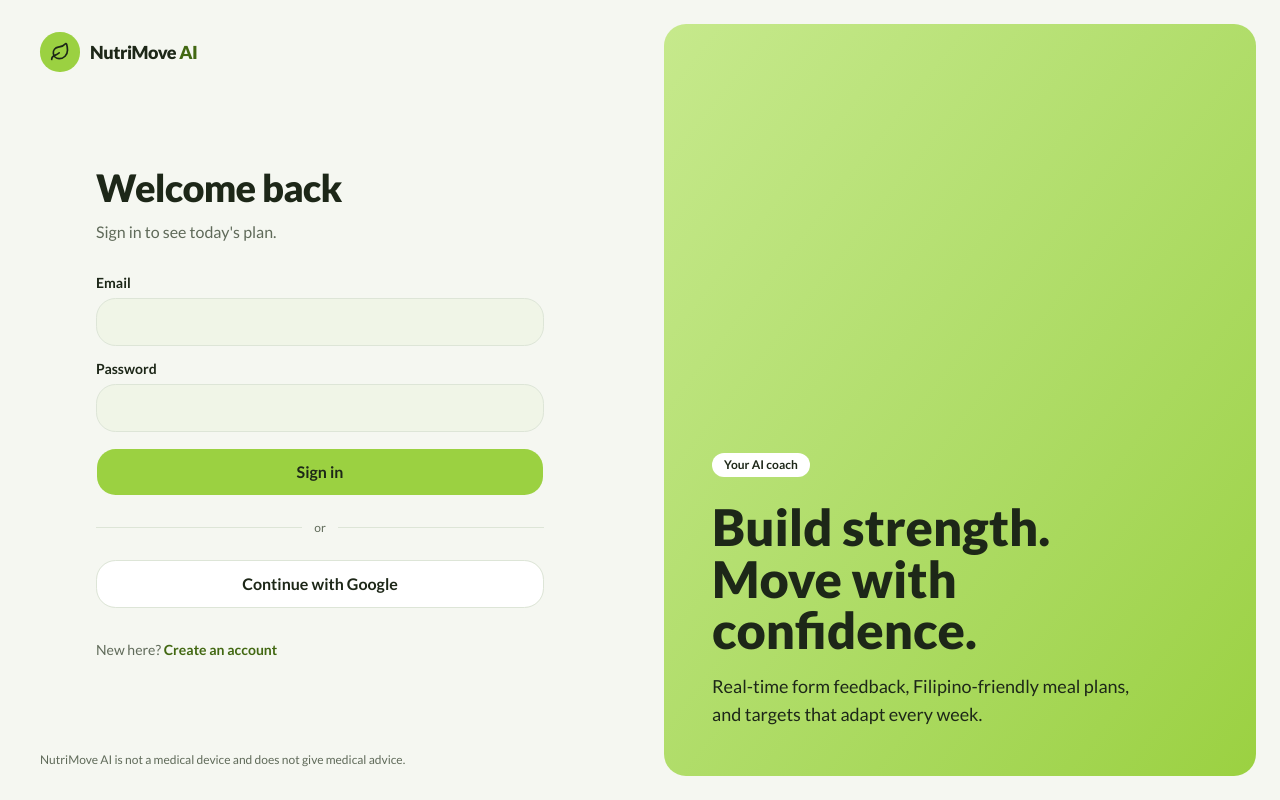
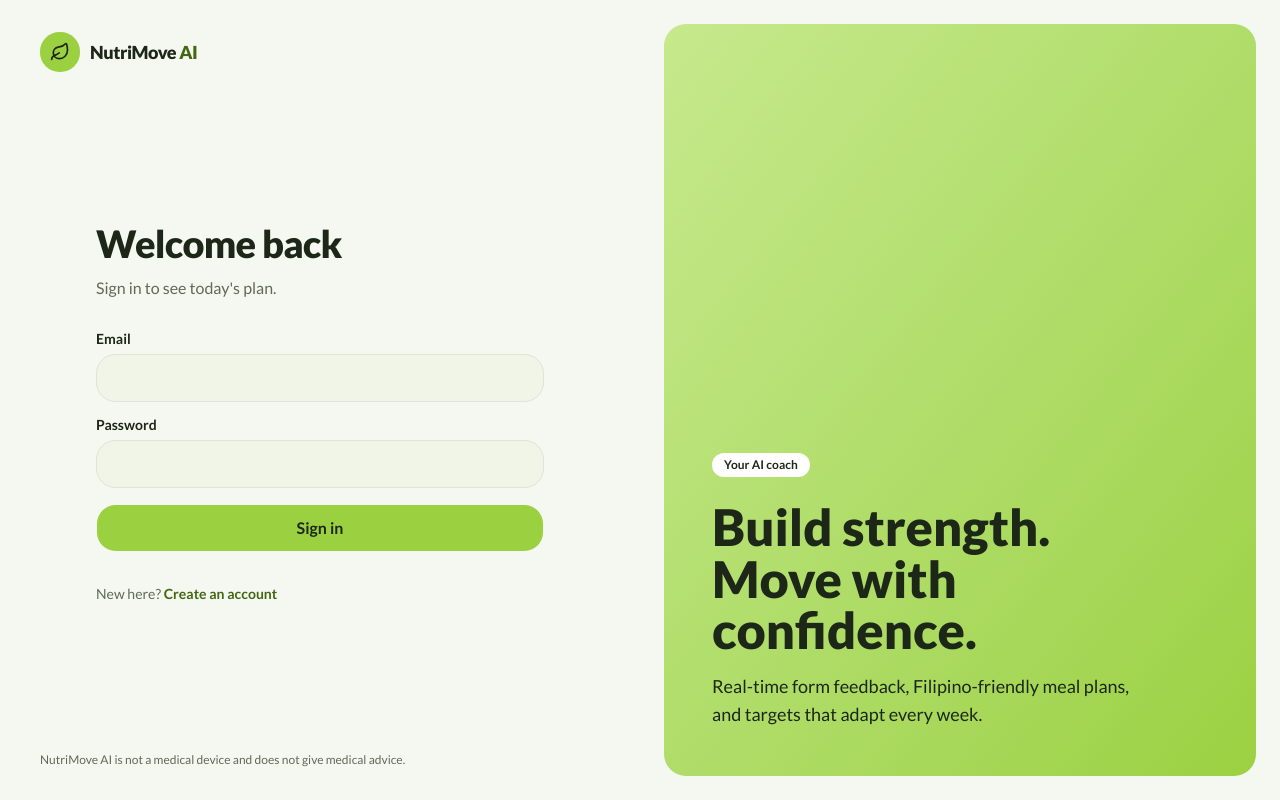
Before and after one commit to Hanzm10/NutriMove-AI, a Next.js app: page /login in a window 1280 px wide. Built offline with nearby package versions, Linux system fonts and the light colour scheme; no server answers.

Commit message:
chore(auth): AUTH-01 drop Google sign-in from the MVP
Email + password only; Google OAuth was never configured in Supabase.

Co-Authored-By: Claude Opus 5.5 <noreply@anthropic.com>
Claude-Session: https://claude.ai/code/session_01FfiQLWicB6nSp3jf1SZNCG

```diff
--- a/src/components/auth-form.tsx
+++ b/src/components/auth-form.tsx
@@ -55,14 +55,6 @@ export function AuthForm({ mode }: { mode: Mode }) {
     }
   }
 
-  async function google() {
-    setError(null);
-    const { error } = await createClient().auth.signInWithOAuth({
-      provider: "google",
-      options: { redirectTo: `${location.origin}/auth/callback?next=${encodeURIComponent(next)}` },
-    });
-    if (error) setError(error.message);
-  }
 
   return (
     <div>
@@ -115,19 +107,6 @@ export function AuthForm({ mode }: { mode: Mode }) {
         </Button>
       </form>
 
-      <div className="my-6 flex items-center gap-3 text-xs text-nm-muted">
-        <span className="h-px flex-1 bg-nm-line" /> or <span className="h-px flex-1 bg-nm-line" />
-      </div>
-      <Button
-        type="button"
-        variant="outline"
-        onClick={google}
-        disabled={!configured}
-        className="h-12 w-full rounded-xl bg-white text-base font-bold"
-      >
-        Continue with Google
-      </Button>
-
       <p className="mt-8 text-sm text-nm-muted">
         {mode === "login" ? (
           <>
```
Also changed, not shown: 2 other files (tests, documents, lock files or other folders).
